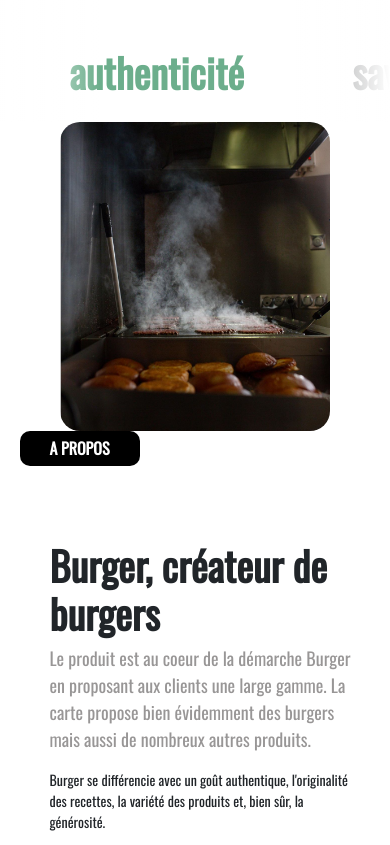
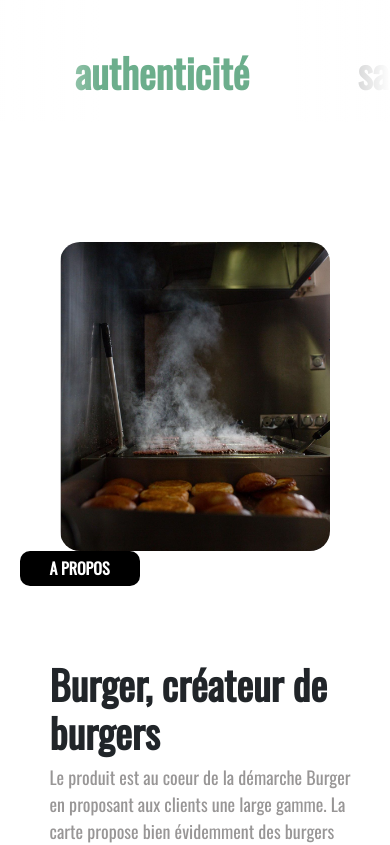
Before and after one commit to Rashaann/burger_fe, a Next.js app: page / in a window 390 px wide. Shown: the part 922-1767 px from the top of the page. Built offline with nearby package versions, Linux system fonts and the light colour scheme; a web font is replaced by a local one.

Commit message:
Update of home page styling responsivness

```diff
--- a/styles/Home.module.css
+++ b/styles/Home.module.css
@@ -324,7 +324,7 @@
     justify-content: center;
     align-items: center;
     width: 100vw;
-    min-height: 100vh;
+    min-height: 130vh;
   }
 
   .aboutImage{
@@ -434,7 +434,7 @@
     justify-content: space-around;
     align-items: center;
     width: 90vw;
-    height: 70vh;
+    height: 80vh;
   }
 
   .textMenu {
@@ -461,7 +461,7 @@
     transition: 300ms ease-out;
     border: none;
     background-color: black;
-    width: 50vw;
+    width: 60vw;
     height: 10vh;
     cursor: pointer;
 
```
